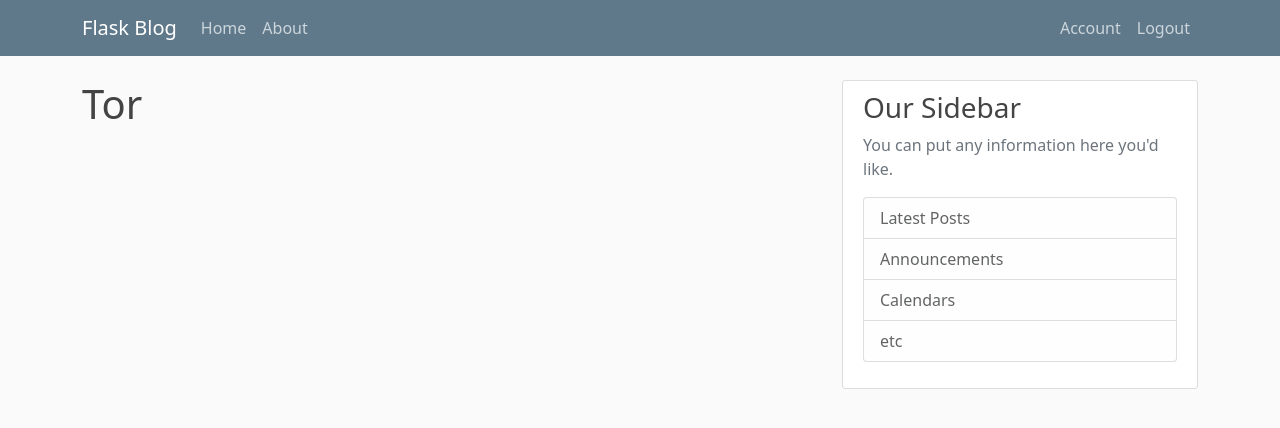
After one commit to oulanbator/flaskblog, a Flask app: page /account in a window 1280 px wide. The commit adds this page. Shown: the top 428 px of the page. Run offline with Flask 2, Linux system fonts and the light colour scheme; a user stored in the database is signed in; some libraries are stand-ins or nearby versions.

Commit message:
Authentication, bcrypt, flask_login features

```diff
--- a/flaskblog/__init__.py
+++ b/flaskblog/__init__.py
@@ -1,9 +1,15 @@
 from flask import Flask
 from flask_sqlalchemy import SQLAlchemy
+from flask_bcrypt import Bcrypt
+from flask_login import LoginManager
 
 app = Flask(__name__)
 app.config['SECRET_KEY'] = "6023ea02366af26f4d0b13335e6c52d3"
 app.config['SQLALCHEMY_DATABASE_URI'] = "sqlite:///site.db"
 db = SQLAlchemy(app)
+bcrypt = Bcrypt(app)
+login_manager = LoginManager(app)
+login_manager.login_view = 'login'
+login_manager.login_message_category = 'info'
 
 from flaskblog import routes
--- a/flaskblog/routes.py
+++ b/flaskblog/routes.py
@@ -1,7 +1,9 @@
-from flask import render_template, url_for, flash, redirect
-from flaskblog import app
+from flask import render_template, url_for, flash, redirect, request
+from flaskblog import app, db, bcrypt
 from flaskblog.forms import RegistrationForm, LoginForm
 from flaskblog.models import User, Post
+from flask_login import login_user, current_user, logout_user, login_required
+# pylint: disable=no-member
 
 posts = [
     {
@@ -29,19 +31,57 @@ def about():
 
 @app.route('/register', methods=['GET', 'POST'])
 def register():
+    if current_user.is_authenticated:
+        return redirect(url_for('home'))
     form = RegistrationForm()
     if form.validate_on_submit():
-        flash(f'Account created for {form.username.data} !', 'success')
-        return redirect(url_for('home'))
+        hashed_password = bcrypt.generate_password_hash(form.password.data).decode('utf-8')
+        user = User(
+            username=form.username.data,
+            email=form.email.data.lower(),
+            password=hashed_password
+        )
+        db.session.add(user)
+        db.session.commit()
+        flash(f'Your account has been created, you are now able to log in !', 'success')
+        return redirect(url_for('login'))
     return render_template("register.html", title="Register", form=form)
 
 @app.route('/login', methods=['GET', 'POST'])
 def login():
+    if current_user.is_authenticated:
+        return redirect(url_for('home'))
     form = LoginForm()
     if form.validate_on_submit():
-        if form.email.data == 'admin@blog.com' and form.password.data == 'password':
-            flash('You have been logged in !', 'success')
-            return redirect(url_for('home'))
+        user = User.query.filter_by(email=form.email.data.lower()).first()
+        if user and bcrypt.check_password_hash(user.password, form.password.data):
+            login_user(user, remember=form.remember.data)
+            next_page = request.args.get('next')
+            """
+            -----------------------------------------------------------------------
+            Warning: You MUST validate the value of the next parameter.
+            If you do not, your application will be vulnerable to open redirects.
+            For an example implementation of is_safe_url see this Flask Snippet :
+            https://web.archive.org/web/20190128010142/http://flask.pocoo.org/snippets/62/
+            >> More documentation on stack overflow
+            https://stackoverflow.com/questions/60532973/how-do-i-get-a-is-safe-url-function-to-use-with-flask-and-how-does-it-work
+            -----------------------------------------------------------------------
+
+            if not is_safe_url(next_page):
+                return flask.abort(400)
+            """
+            return redirect(next_page or url_for('home'))
+            # return redirect(next_page) if next_page else redirect(url_for('home'))
         else:
-            flash('Login unsuccesfull, please check username and password !', 'danger')
+            flash('Login unsuccesfull, please check email and password !', 'danger')
     return render_template("login.html", title="Login", form=form)
+
+@app.route('/logout')
+def logout():
+    logout_user()
+    return redirect(url_for('home'))
+
+@app.route('/account')
+@login_required
+def account():
+    return render_template("account.html", title="Account")
--- /dev/null
+++ b/flaskblog/templates/account.html
@@ -0,0 +1,4 @@
+{% extends "layout.html" %}
+{% block content %}
+    <h1>{{ current_user.username }}</h1>
+{% endblock content %}
--- a/flaskblog/templates/layout.html
+++ b/flaskblog/templates/layout.html
@@ -34,8 +34,13 @@
                         <li class="nav-item"><a class="nav-link" href="{{url_for('about')}}">About</a></li>
                     </ul>
                     <ul class="navbar-nav d-flex">
-                        <li class="nav-item"><a class="nav-link" href="{{url_for('login')}}">Login</a></li>
-                        <li class="nav-item"><a class="nav-link" href="{{url_for('register')}}">Register</a></li>
+                        {% if current_user.is_authenticated %}
+                            <li class="nav-item"><a class="nav-link" href="{{url_for('account')}}">Account</a></li>
+                            <li class="nav-item"><a class="nav-link" href="{{url_for('logout')}}">Logout</a></li>
+                        {% else %}
+                            <li class="nav-item"><a class="nav-link" href="{{url_for('login')}}">Login</a></li>
+                            <li class="nav-item"><a class="nav-link" href="{{url_for('register')}}">Register</a></li>
+                        {% endif %}
                     </ul>
                 </div>
             </div>
```
Also changed, not shown: flaskblog/forms.py (+12 -1 lines), flaskblog/models.py (+7 -3 lines), flaskblog/site.db.
